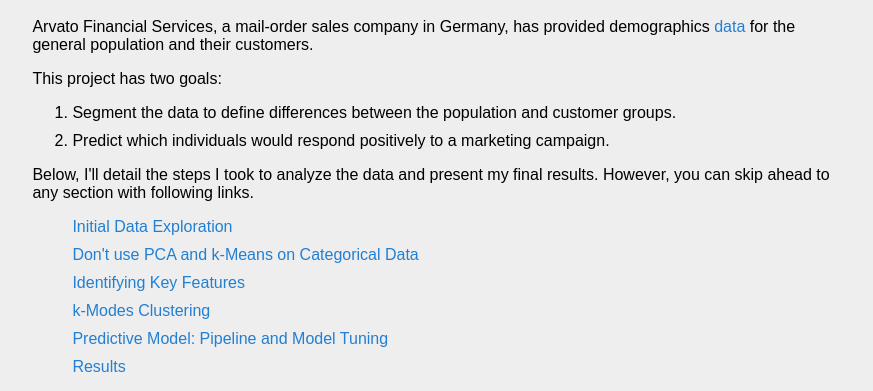
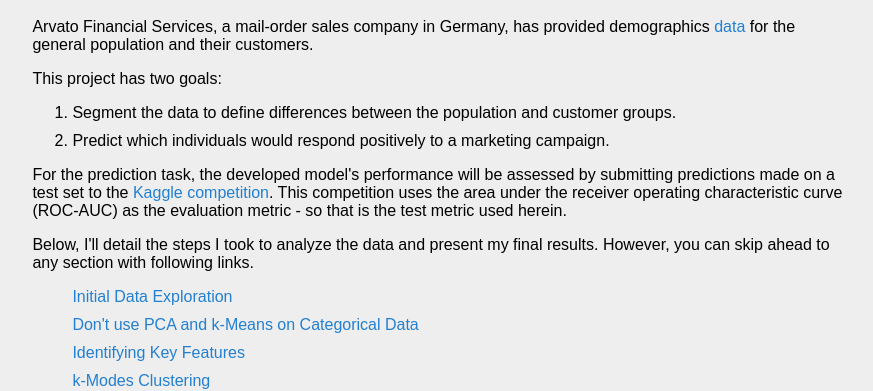
Before and after one commit to ACasey13/udacity-ML-capstone, a plain HTML site: page docs/index.html in a window 1280 px wide. Shown: the part 152-543 px from the top of the page, without its empty margins (202-1075 px from the left). Drawn offline with Linux system fonts and the light colour scheme.

Commit message:
added eval-metric to web report

```diff
--- a/docs/index.html
+++ b/docs/index.html
@@ -21,6 +21,8 @@
           <li>Segment the data to define differences between the population and customer groups.</li>
           <li>Predict which individuals would respond positively to a marketing campaign.</li>
         </ol> </p>
+<p>For the prediction task, the developed model's performance will be assessed by submitting predictions made on a test set to the <a href="https://www.kaggle.com/c/udacity-arvato-identify-customers/overview">Kaggle competition</a>. This competition uses the area under the receiver operating characteristic curve (ROC-AUC) as the evaluation metric - so that is the test metric used herein.</p>
+
         <p>Below, I'll detail the steps I took to analyze the data and present my final results. However, you can skip ahead to any section with following links.</p>
         <ul>
           <li><a href="#eda">Initial Data Exploration</a></li>
```
